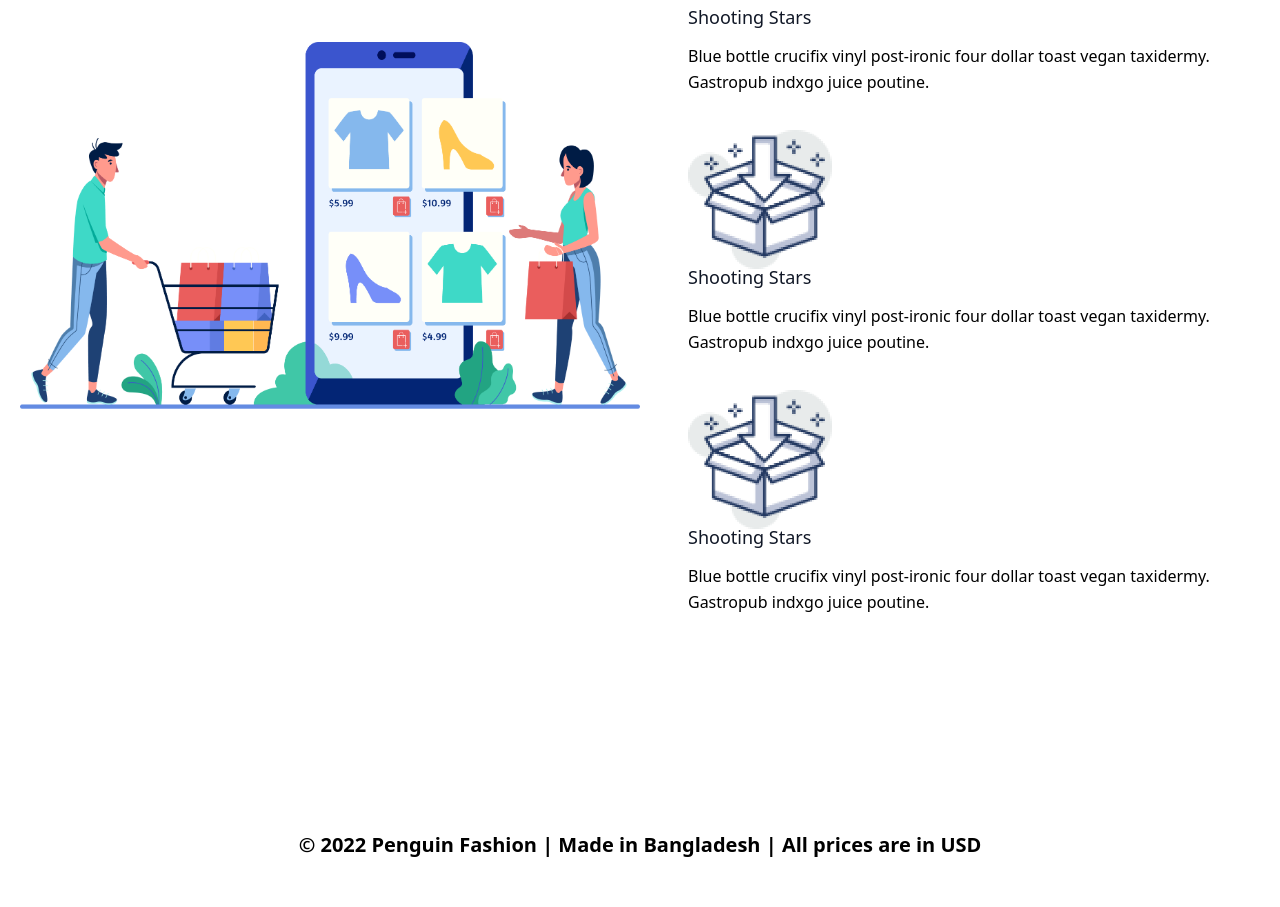
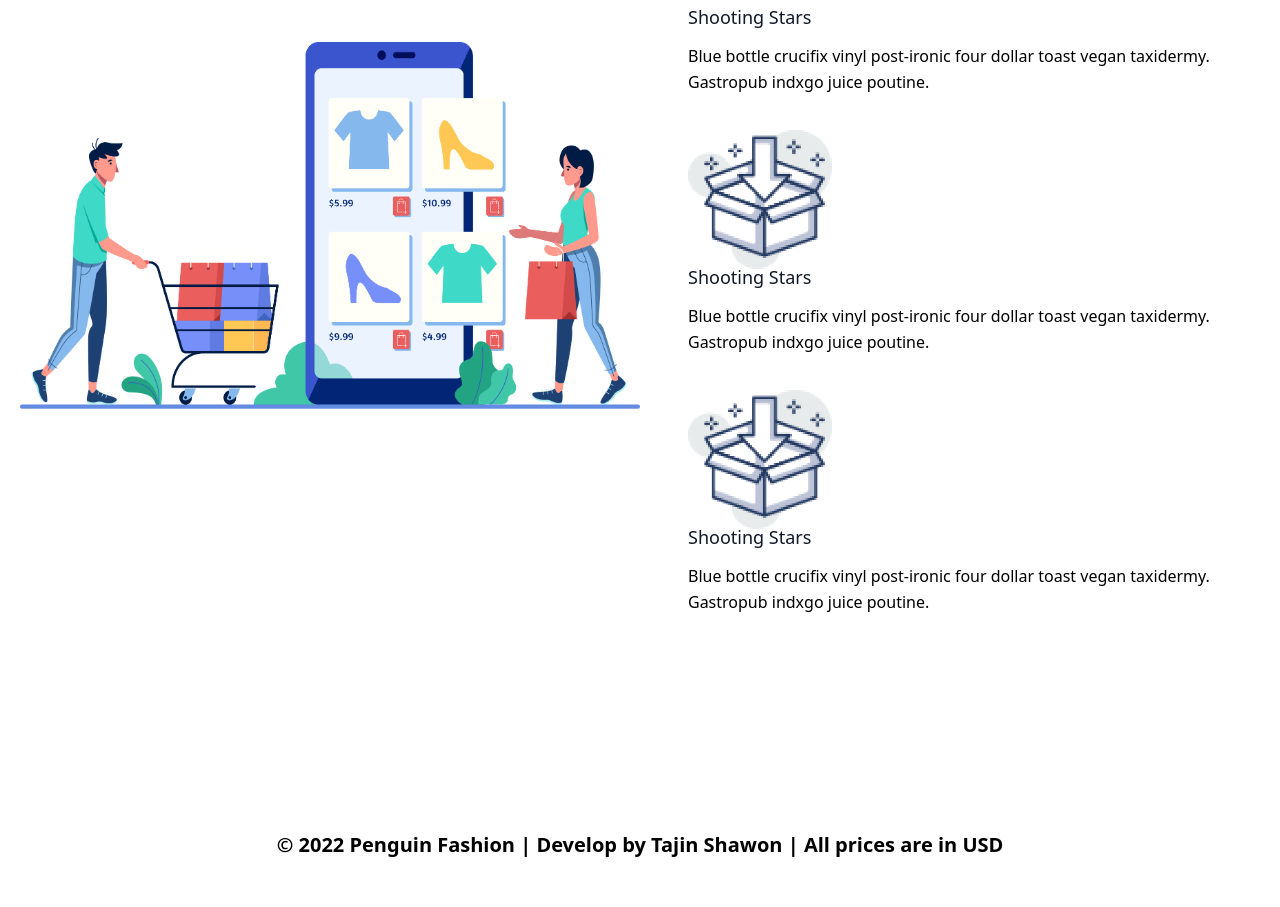
Before and after one commit to tajin002/penguin-fashion-tailwind, a plain HTML site: page index.html in a window 1280 px wide. Shown: the part 2821-3728 px from the top of the page. Drawn offline with nearby package versions, Linux system fonts and the light colour scheme.

Commit message:
Update index.html

```diff
--- a/index.html
+++ b/index.html
@@ -224,7 +224,7 @@
           </section>
     </main>
     <footer>
-      <h1 class="text-xl font-semibold text-center pb-12 pt-20">© 2022 Penguin Fashion | Made in Bangladesh | All prices are in USD</h1>
+      <h1 class="text-xl font-semibold text-center pb-12 pt-20">© 2022 Penguin Fashion | Develop by Tajin Shawon | All prices are in USD</h1>
     </footer>
 </body>
 </html>
```
